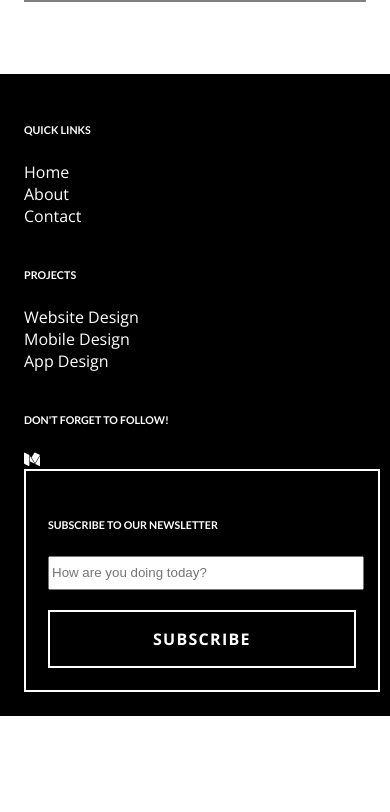
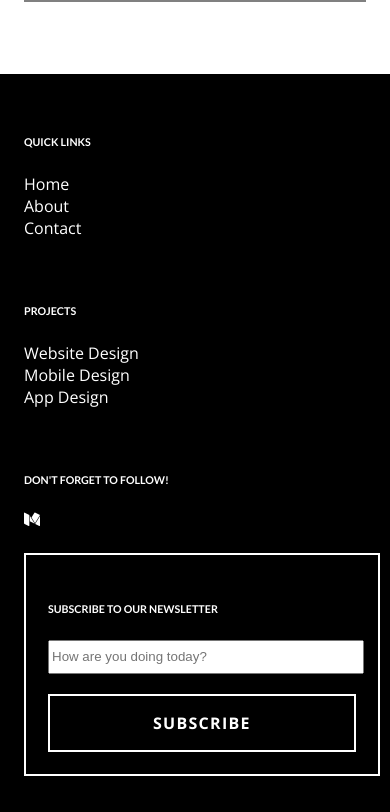
Before and after one commit to orthodoxbrotherhood-steustace/obse-jekyll, a Jekyll site: the page built from index.markdown, in a window 390 px wide. Shown: the part 2984-3796 px from the top of the page. Built offline with Jekyll 4.4.1, drawn with Linux system fonts in a browser that asks for light colours; before the commit the page ends 3700 px from its top, so only the background shows below that.

Commit message:
website-014

```diff
--- a/_sass/footer.scss
+++ b/_sass/footer.scss
@@ -87,6 +87,10 @@
       justify-content: space-around;
     }
 
+    .footer-column {
+      margin: 12px 0px;
+    }
+
     .footer-column-one {
       color: white;
     }
```
